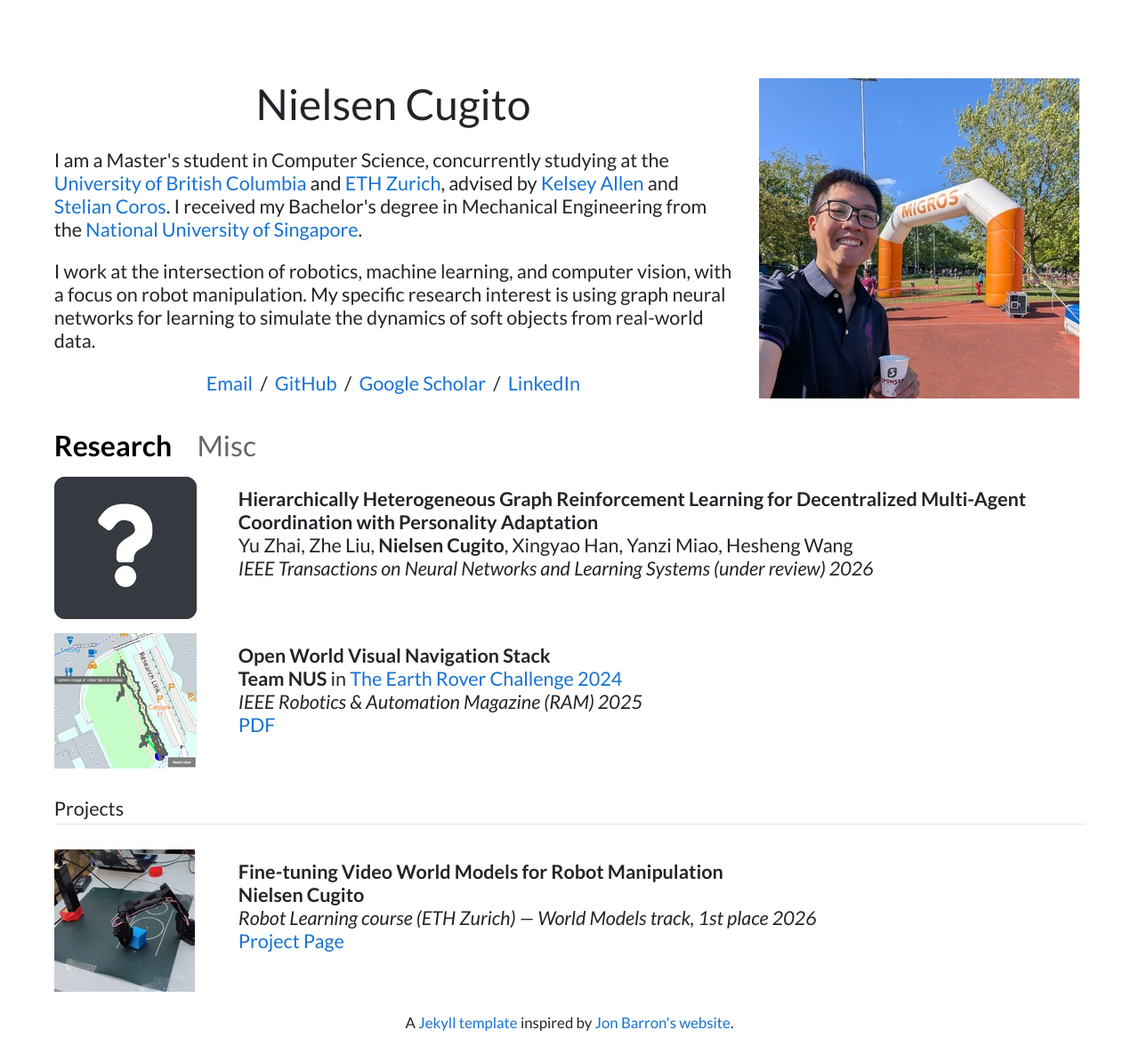
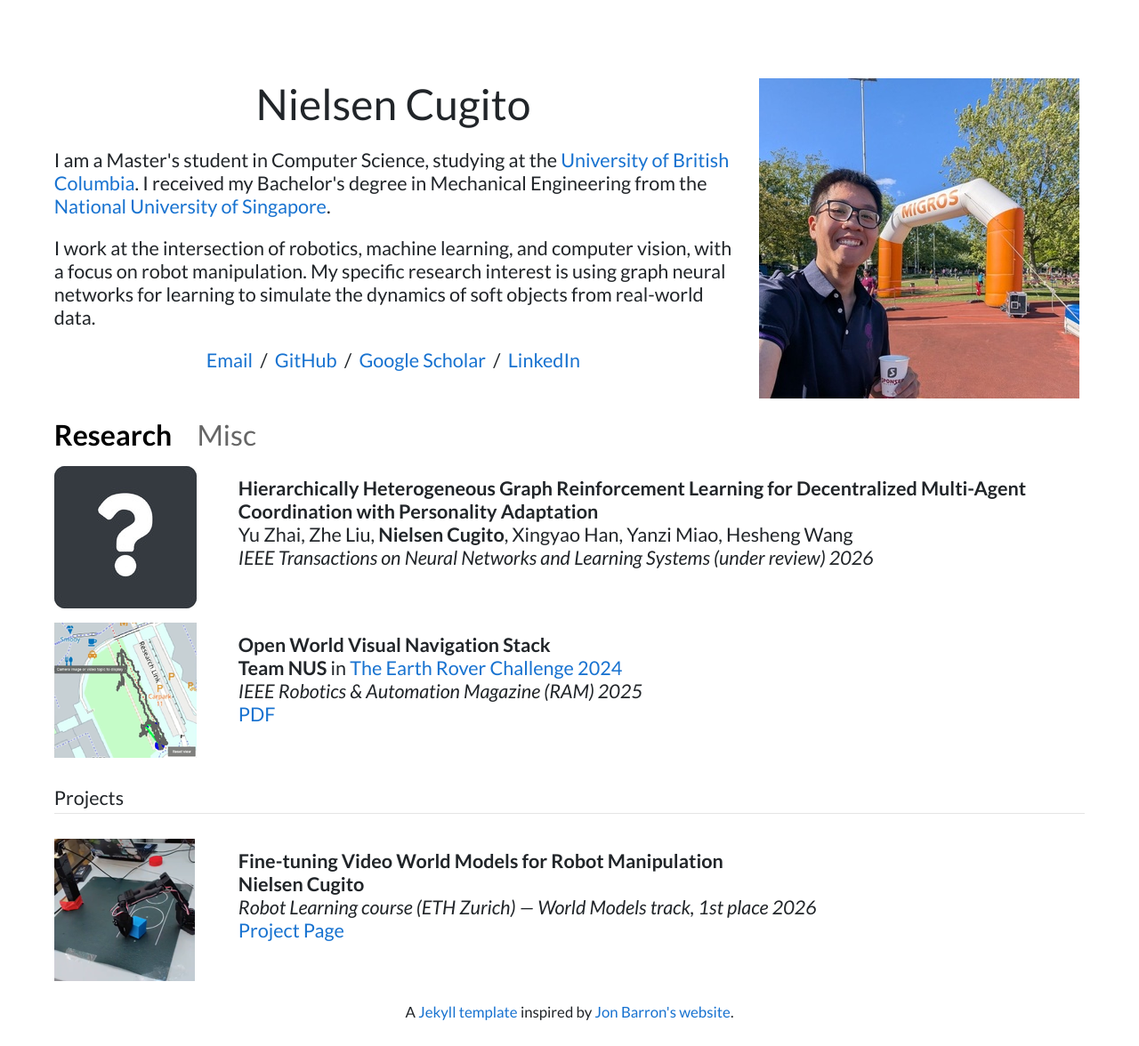
Before and after one commit to Nielsencu/Nielsencu.github.io, a Jekyll site: the page built from index.html, in a window 1280 px wide. Shown: the whole page at 89% size. Built offline with Jekyll 4.4.1, drawn with Linux system fonts in a browser that asks for light colours.

Commit message:
push
Signed-off-by: Nielsencu <nielsencugito@gmail.com>

```diff
--- a/index.html
+++ b/index.html
@@ -7,7 +7,7 @@ layout: default
         <h4 id="name">{{ site.name }}</h4>
         <div id="bio">
             <p>
-                I am a Master's student in Computer Science, concurrently studying at the <a href="https://www.ubc.ca">University of British Columbia</a> and <a href="https://ethz.ch/en.html">ETH Zurich</a>, advised by <a href="https://k-r-allen.github.io/">Kelsey Allen</a> and <a href="https://crl.ethz.ch/people/coros/">Stelian Coros</a>. I received my Bachelor's degree in Mechanical Engineering from the <a href="https://nus.edu.sg">National University of Singapore</a>.
+                I am a Master's student in Computer Science, studying at the <a href="https://www.ubc.ca">University of British Columbia</a>. I received my Bachelor's degree in Mechanical Engineering from the <a href="https://nus.edu.sg">National University of Singapore</a>.
             </p>
             <p>
                 I work at the intersection of robotics, machine learning, and computer vision, with a focus on robot manipulation. My specific research interest is using graph neural networks for learning to simulate the dynamics of soft objects from real-world data.
```
